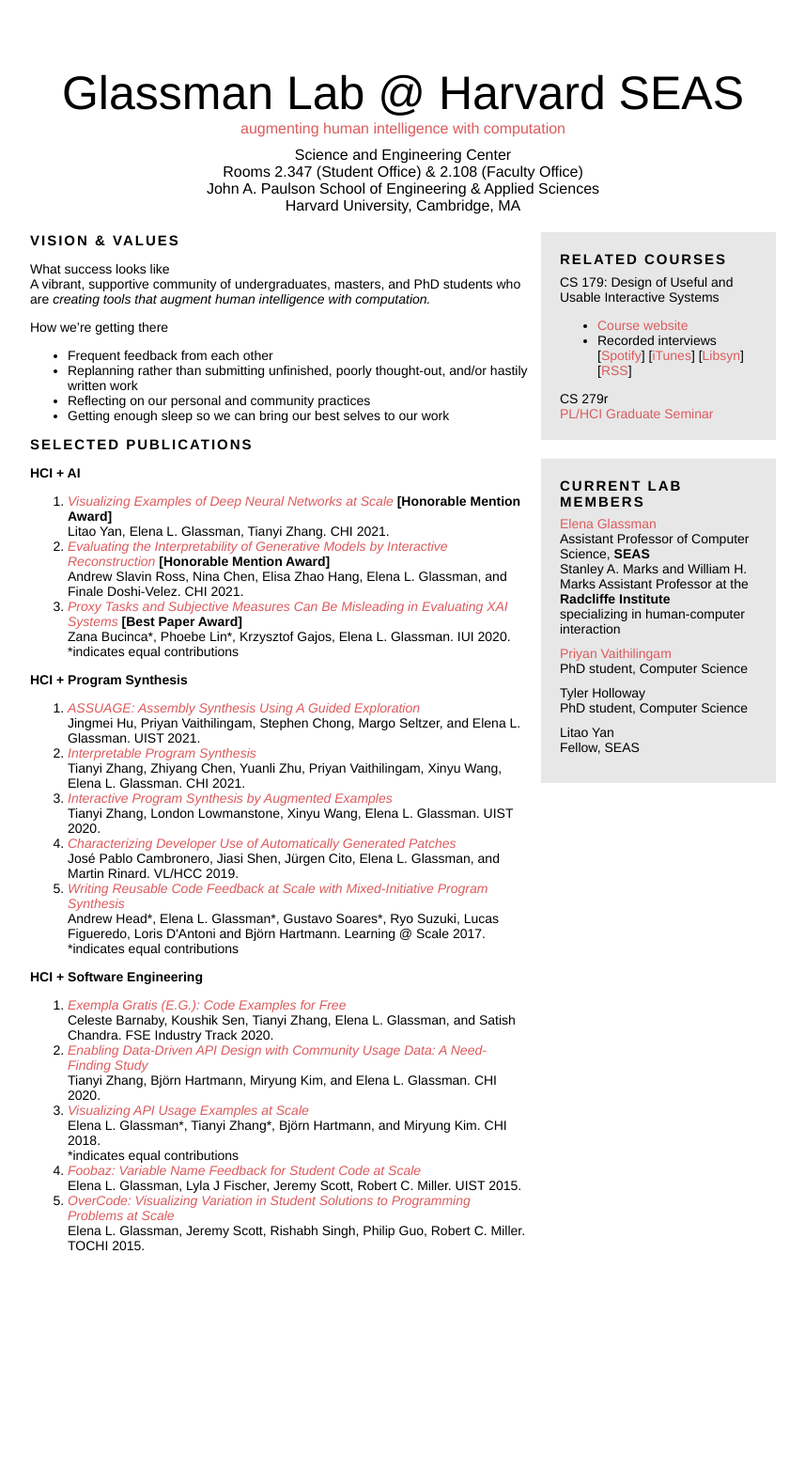
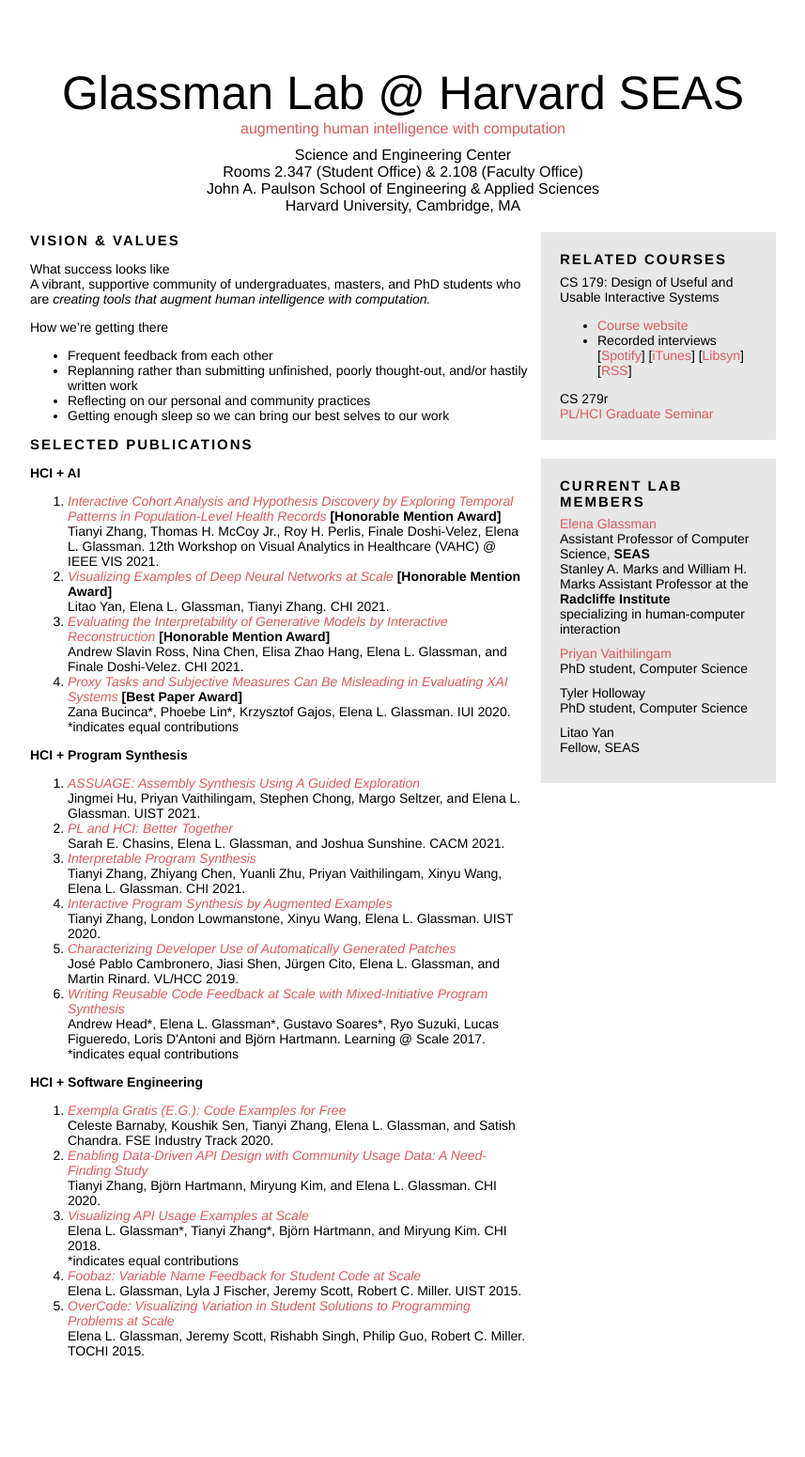
Before and after one commit to eglassman/eglassman.github.io, a Jekyll site: the page built from index.html, in a window 1280 px wide. Shown: the whole page at 94% size, without its empty margins (211-1068 px from the left). Built offline with Jekyll 4.4.1, drawn with Linux system fonts in a browser that asks for light colours; before the commit the page ends 1438 px from its top, so only the background shows below that.

Commit message:
added VAHC and CACM articles

```diff
--- a/index.html
+++ b/index.html
@@ -68,6 +68,9 @@
       </p>
 
       <ol>
+        <li><em><a href="papers/Interactive_Visual_Analytics_for_EHRs_VAHC_2021.pdf">Interactive Cohort Analysis and Hypothesis Discovery by Exploring Temporal Patterns in Population-Level Health Records</a></em> <b>[Honorable Mention Award]</b>
+          <br/>Tianyi Zhang, Thomas H. McCoy Jr., Roy H. Perlis, Finale Doshi-Velez, Elena L. Glassman. 12th Workshop on Visual Analytics in Healthcare (VAHC) @ IEEE VIS 2021.
+        </li>
         <li><em><a href="papers/examplenet_chi2021.pdf">Visualizing Examples of Deep Neural Networks at Scale</a></em> <b>[Honorable Mention Award]</b>
           <br/>Litao Yan, Elena L. Glassman, Tianyi Zhang. CHI 2021.
         </li>
@@ -90,6 +93,9 @@
       <ol>
         <li><em><a href="papers/ASSUAGE_UIST21.pdf">ASSUAGE: Assembly Synthesis Using A Guided Exploration</a></em>
           <br />Jingmei Hu, Priyan Vaithilingam,  Stephen Chong, Margo Seltzer, and Elena L. Glassman. UIST 2021.
+        </li>
+        <li><em><a href="papers/PLandHCI_betterTogether.pdf">PL and HCI: Better Together</a></em>
+          <br />Sarah E. Chasins, Elena L. Glassman, and Joshua Sunshine. CACM 2021.
         </li>
         <li><em><a href="papers/ips_chi2021.pdf">Interpretable Program Synthesis</a></em>
           <br/>Tianyi Zhang, Zhiyang Chen, Yuanli Zhu, Priyan Vaithilingam, Xinyu Wang, Elena L. Glassman. CHI 2021.
```
Also changed, not shown: 1 other file.
